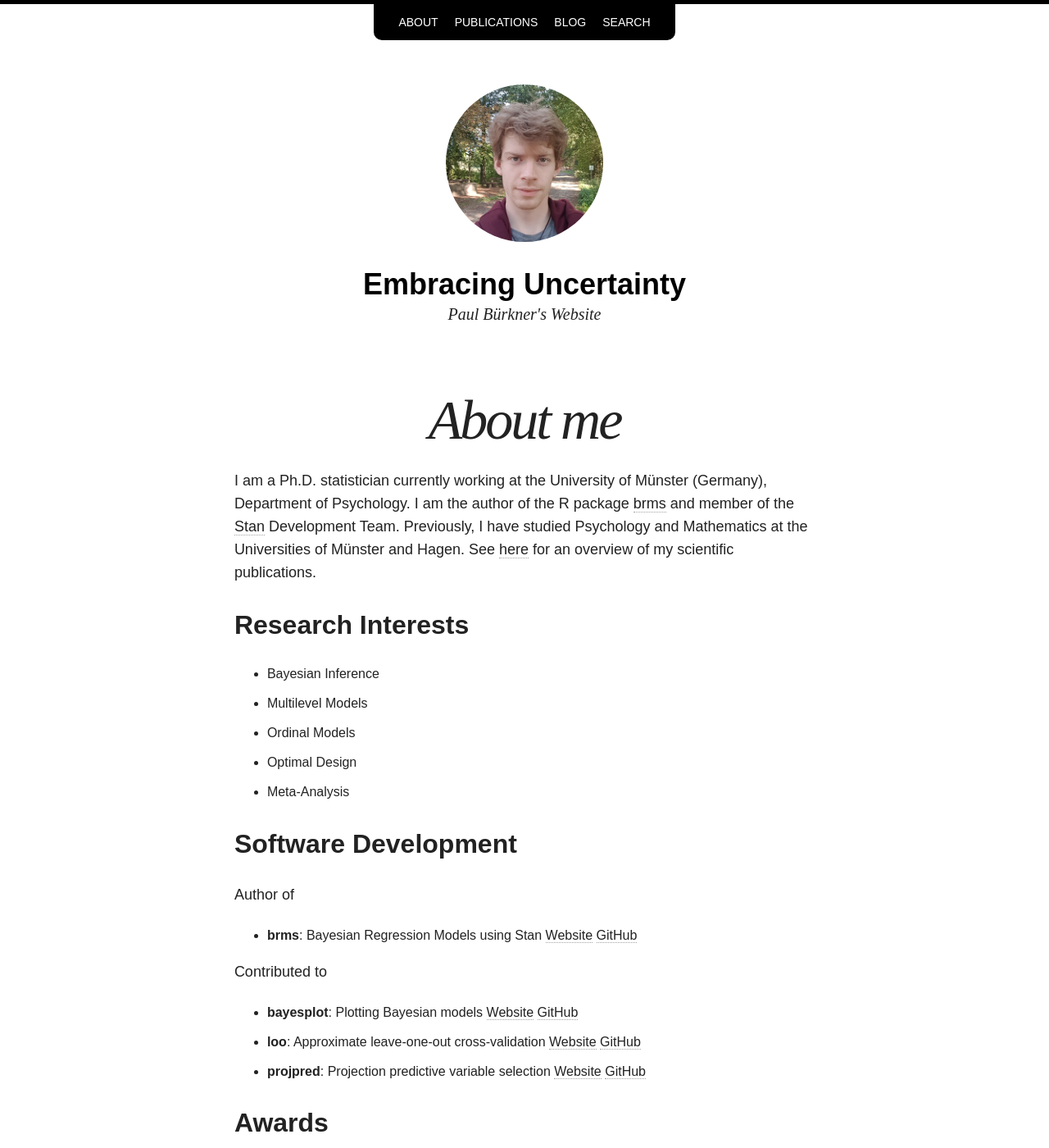
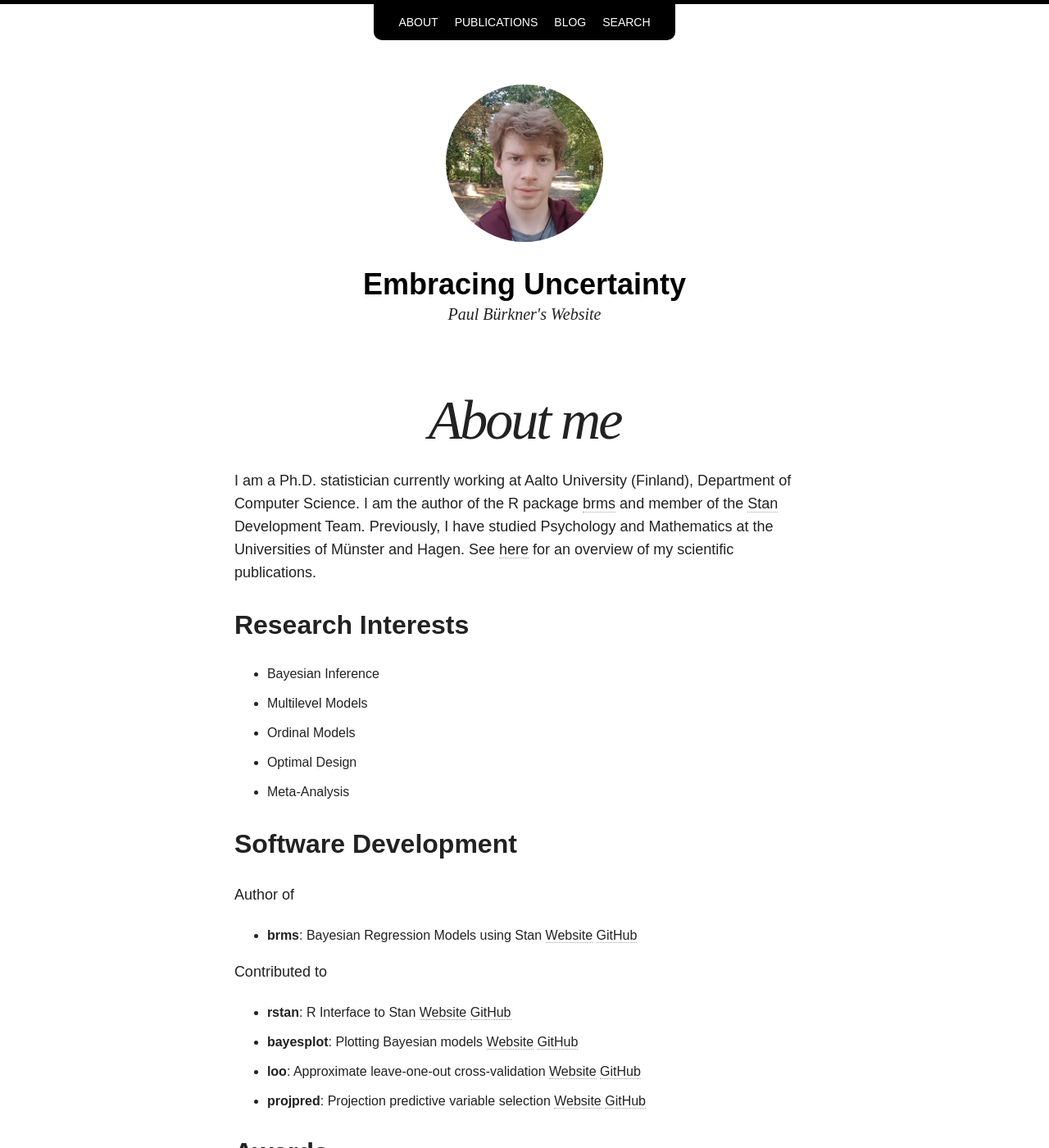
Before and after one commit to paul-buerkner/paul-buerkner.github.io, a Jekyll site: the page built from about/index.md, in a window 1280 px wide and 1400 px high. Shown: the whole window at 82% size. Built offline with Jekyll 4.4.1, drawn with Linux system fonts in a browser that asks for light colours; nearby versions of some CDN libraries; some of the changed text lies outside the part shown.

Commit message:
update 'about'

```diff
--- a/about/index.md
+++ b/about/index.md
@@ -9,8 +9,8 @@ modified: 2014-08-08T19:44:38.564948-04:00
 #   creditlink: http://wegraphics.net/downloads/free-ultimate-blurred-background-pack/
 ---
 
-I am a Ph.D. statistician currently working at the University of Münster
-(Germany), Department of Psychology. I am the author of the R package
+I am a Ph.D. statistician currently working at Aalto University
+(Finland), Department of Computer Science. I am the author of the R package
 [brms](https://github.com/paul-buerkner/brms) and member of the
 [Stan](http://mc-stan.org/) Development Team. Previously, I have studied
 Psychology and Mathematics at the Universities of Münster and Hagen. See
@@ -34,6 +34,9 @@ Author of
 
 Contributed to
 
+* **rstan**: R Interface to Stan
+[Website](http://mc-stan.org/rstan)
+[GitHub](https://github.com/stan-dev/rstan)
 * **bayesplot**: Plotting Bayesian models
 [Website](http://mc-stan.org/bayesplot)
 [GitHub](https://github.com/stan-dev/bayesplot)
@@ -66,6 +69,7 @@ Contributed to
 
 ## Talks (selected)
 
+* Bayesian Multilevel Models with brms and Stan, Multilevel Conference, Utrecht, 10.04.2019
 * Custom Response Distributions in brms, Stan Conference, Helsinki, 31.08.2018
 * Handling Ordinal Predictors in Regression Models via Monotonic Effects, EAM Conference, Jena, 26.07.2018
 * Why not to be afraid of priors, Bayes@Lund, Lund, 12.04.2018
```
Also changed, not shown: other parts of about/index.md (+1 -0 lines).
